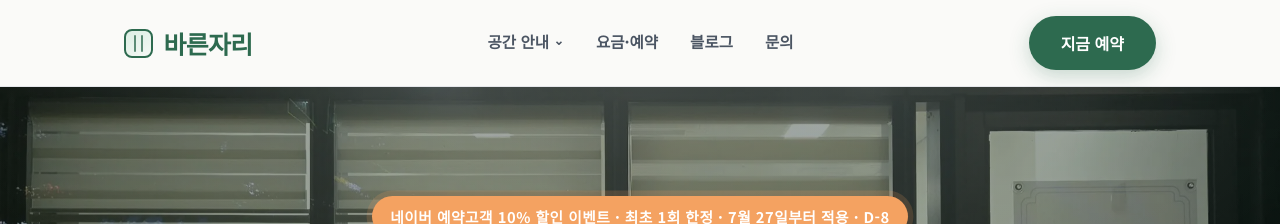
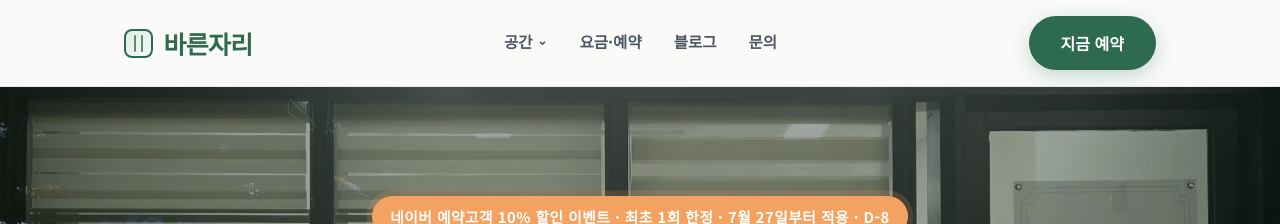
Before and after one commit to bareunspace/blog, a Jekyll site: the page built from index.html, in a window 1280 px wide. Shown: the top 224 px of the page. Built offline with Jekyll 4.4.1, drawn with Linux system fonts in a browser that asks for light colours.

Commit message:
메뉴명 변경

```diff
--- a/_data/navigation.yml
+++ b/_data/navigation.yml
@@ -1,5 +1,5 @@
 home:
-  - label: 공간 안내
+  - label: 공간
     href: "#space"
     children:
       - label: 브랜드 스토리
```
